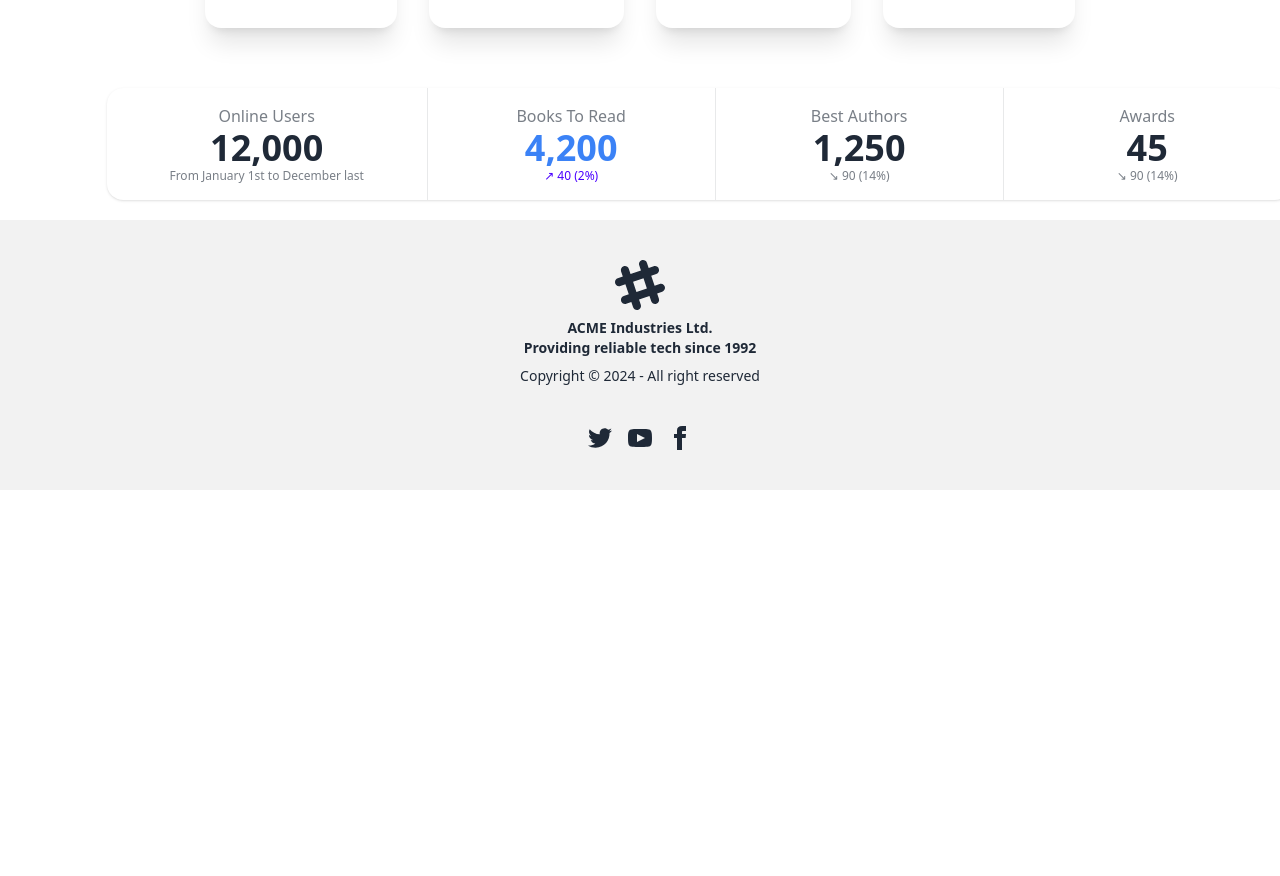
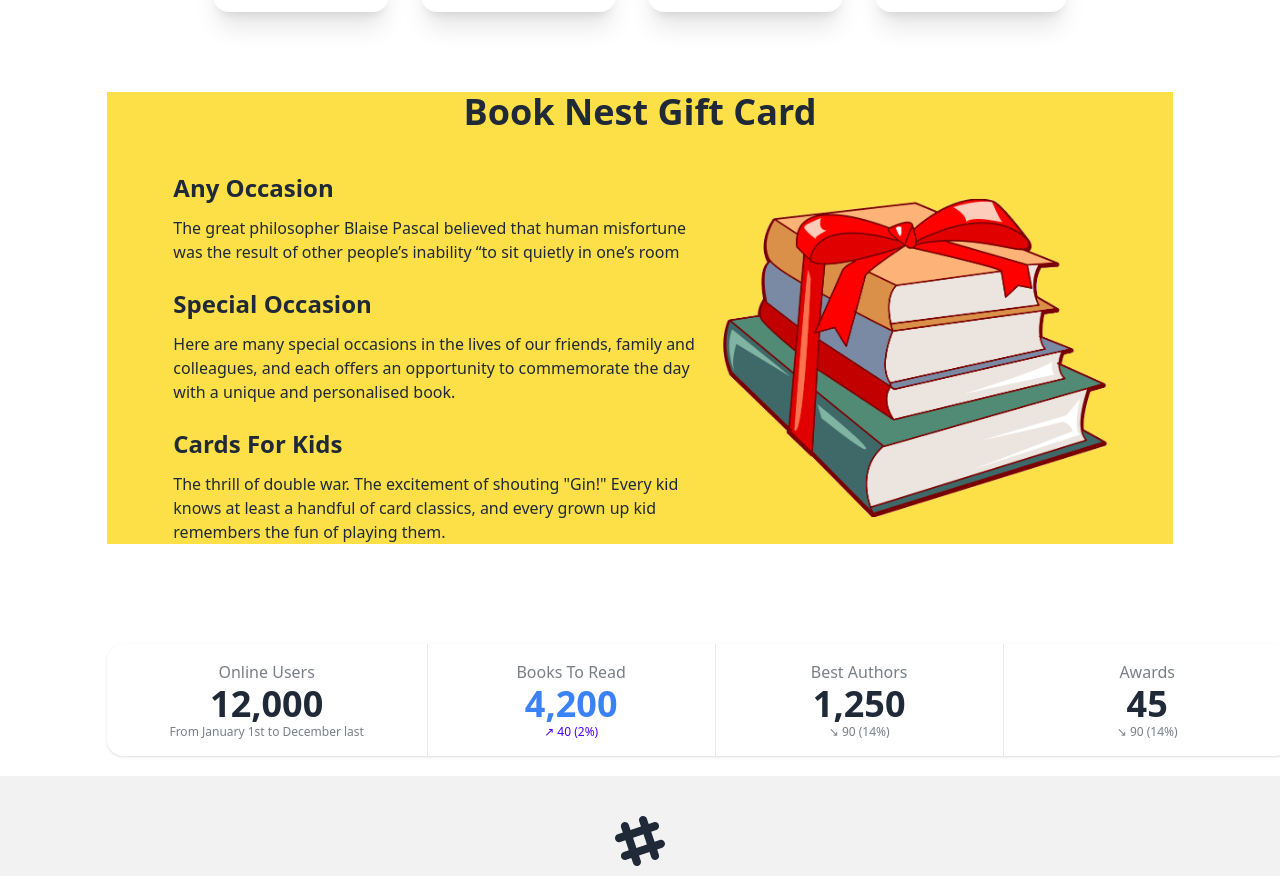
Before and after one commit to Shubahy-Sadik-Shiam/assignment-11-client, a React (Vite) app: page / in a window 1280 px wide. Shown: the part 1040-1916 px from the top of the page. Before the commit the page ends 1530 px from the top, so only its background shows below. Built offline with nearby package versions, Linux system fonts and the light colour scheme.

Commit message:
added one more extra section

```diff
--- a/src/layout/home/BookCategories.jsx
+++ b/src/layout/home/BookCategories.jsx
@@ -11,25 +11,25 @@ const BookCategories = () => {
       <div className="md:flex gap-8 justify-center mb-10">
       <div className="card bg-base-100 shadow-xl">
         <div className="card-body">
-            <img className="w-32" src={pic1} alt="" />
+            <img className="w-28" src={pic1} alt="" />
           <p className="text-4xl font-bold">Novel</p>
         </div>
       </div>
       <div className="card bg-base-100 shadow-xl">
         <div className="card-body">
-        <img className="w-32" src={pic2} alt="" />
+        <img className="w-28" src={pic2} alt="" />
           <p className="text-4xl font-bold">Thriller</p>
         </div>
       </div>
       <div className="card bg-base-100 shadow-xl">
         <div className="card-body">
-        <img className="w-32" src={pic3} alt="" />
+        <img className="w-28" src={pic3} alt="" />
           <p className="text-4xl font-bold">History</p>
         </div>
       </div>
       <div className="card bg-base-100 shadow-xl">
         <div className="card-body">
-        <img className="w-32" src={pic4} alt="" />
+        <img className="w-28" src={pic4} alt="" />
           <p className="text-4xl font-bold">Comics</p>
         </div>
       </div>
--- a/src/layout/home/ExtraSection2.jsx
+++ b/src/layout/home/ExtraSection2.jsx
@@ -1,7 +1,27 @@
+import pic from "../../assets/pic.png"
 const ExtraSection2 = () => {
     return (
-        <div>
-
+        <div className="my-20 bg-yellow-300">
+            <h2 className="text-4xl mb-10 font-bold text-center">Book Nest Gift Card</h2>
+            <div className="flex gap-4 items-center justify-center">
+                <div className="space-y-6 w-6/12">
+                <div>
+                    <h3 className="text-2xl font-semibold mb-3">Any Occasion</h3>
+                    <p>The great philosopher Blaise Pascal believed that human misfortune was the result of other people’s inability “to sit quietly in one’s room</p>
+                </div>
+                <div>
+                    <h3 className="text-2xl font-semibold mb-3">Special Occasion</h3>
+                    <p>Here are many special occasions in the lives of our friends, family and colleagues, and each offers an opportunity to commemorate the day with a unique and personalised book.</p>
+                </div>
+                <div>
+                    <h3 className="text-2xl font-semibold mb-3">Cards For Kids</h3>
+                    <p>The thrill of double war. The excitement of shouting "Gin!" Every kid knows at least a handful of card classics, and every grown up kid remembers the fun of playing them.</p>
+                </div>
+                </div>
+                <div>
+                    <img className="w-96" src={pic} alt=""/>
+                </div>
+            </div>
         </div>
     );
 };
--- a/src/layout/home/Home.jsx
+++ b/src/layout/home/Home.jsx
@@ -1,12 +1,14 @@
 import Banner from "./Banner/Banner";
 import BookCategories from "./BookCategories";
 import ExtraSection1 from "./ExtraSection1";
+import ExtraSection2 from "./ExtraSection2";
 
 const Home = () => {
     return (
         <div>
             <Banner></Banner>
             <BookCategories></BookCategories>
+            <ExtraSection2></ExtraSection2>
             <ExtraSection1></ExtraSection1>
         </div>
     );
--- /dev/null
+++ b/src/pages/Login.jsx
@@ -0,0 +1,9 @@
+const Login = () => {
+    return (
+        <div>
+
+        </div>
+    );
+};
+
+export default Login;
--- /dev/null
+++ b/src/pages/Register.jsx
@@ -0,0 +1,9 @@
+const Register = () => {
+    return (
+        <div>
+
+        </div>
+    );
+};
+
+export default Register;
```
Also changed, not shown: src/assets/pic.png (added).
